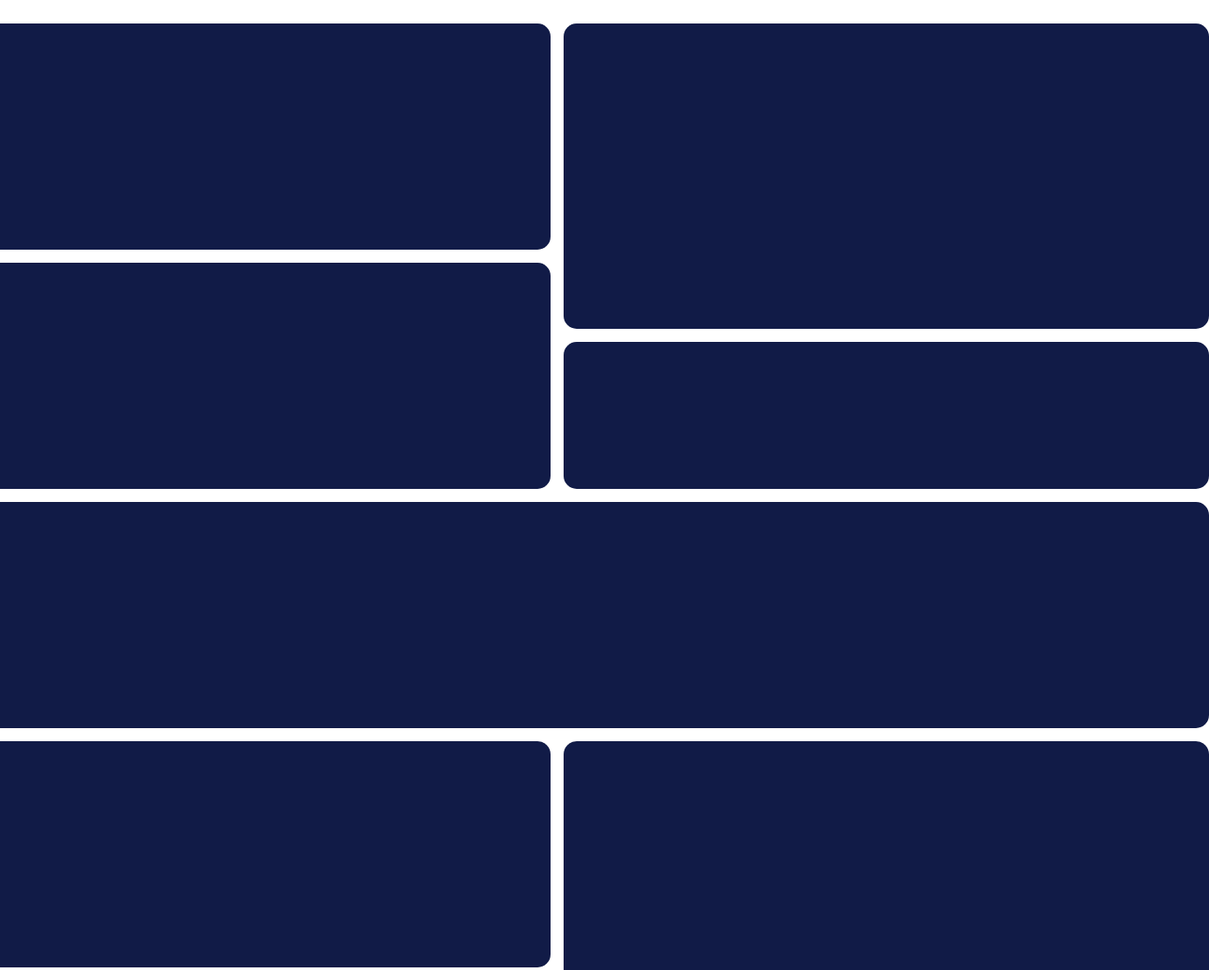
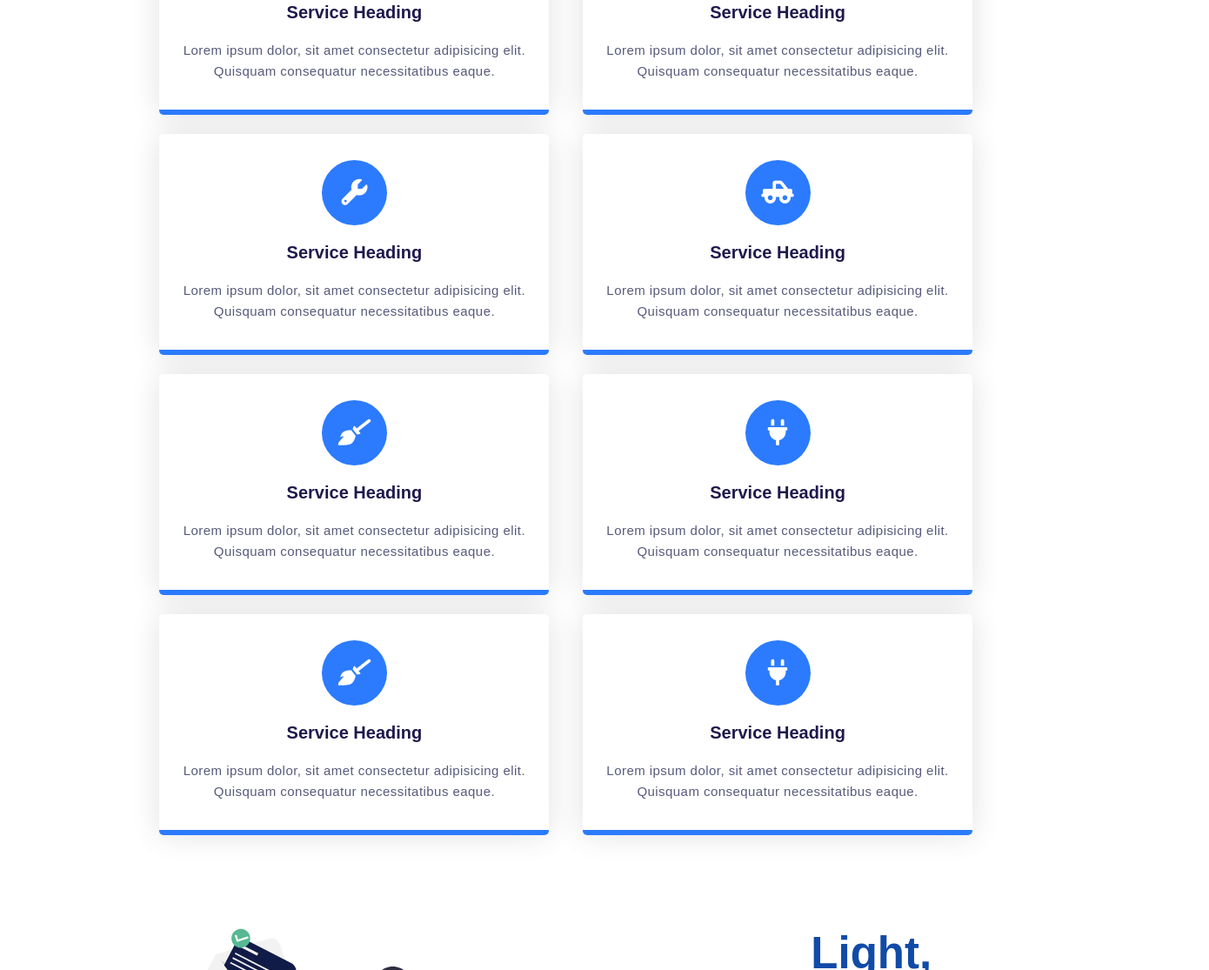
Before and after one commit to Sala7-dine/EcoTech, a plain HTML site: page Services.html in a window 1280 px wide. Shown: the part 1179-2294 px from the top of the page at 87% size, 1390 px wide, since content can reach past the window. Drawn offline with Linux system fonts and the light colour scheme.

Commit message:
Termine La page de Service

```diff
--- a/Services.html
+++ b/Services.html
@@ -5,7 +5,18 @@
     <meta name="viewport" content="width=device-width, initial-scale=1.0">
     <title>Ecot-Tech | Home</title>
     <link rel="stylesheet" href="style.css">
+
+    <!-- Font Awesome CDN-->
+    <link
+    rel="stylesheet"
+    href="https://cdnjs.cloudflare.com/ajax/libs/font-awesome/6.0.0-beta3/css/all.min.css"
+    />
     <link rel="stylesheet" href="https://cdnjs.cloudflare.com/ajax/libs/font-awesome/4.7.0/css/font-awesome.min.css">
+     <!-- Google Font -->
+     <link
+       href="https://fonts.googleapis.com/css2?family=Poppins:wght@400;500;600&display=swap"
+       rel="stylesheet"
+     />
 </head>
 <body style="background-image:url(/images/svg-bg.svg);background-repeat:no-repeat;background-size:contain;background-position-x:800px;background-position-y:-400px; ">
 
@@ -48,25 +59,116 @@
     </section>
 
 
-    <section class="services">
+    <section class="services-section">
+        <div class="services-row">
+          <h2 class="section-heading">Our Services</h2>
+        </div>
+        <div class="services-row">
+          <div class="services-column">
+            <div class="services-card">
+              <div class="icon-wrapper">
+                <i class="fas fa-hammer"></i>
+              </div>
+              <h3 class="services-title">Service Heading</h3>
+              <p class="services-para">
+                Lorem ipsum dolor, sit amet consectetur adipisicing elit. Quisquam
+                consequatur necessitatibus eaque.
+              </p>
+            </div>
+          </div>
+          <div class="services-column">
+            <div class="services-card">
+              <div class="icon-wrapper">
+                <i class="fas fa-brush"></i>
+              </div>
+              <h3 class="services-title">Service Heading</h3>
+              <p class="services-para">
+                Lorem ipsum dolor, sit amet consectetur adipisicing elit. Quisquam
+                consequatur necessitatibus eaque.
+              </p>
+            </div>
+          </div>
 
-        <div class="title">Our Services</div>
+          <div class="services-column">
+            <div class="services-card">
+              <div class="icon-wrapper">
+                <i class="fas fa-wrench"></i>
+              </div>
+              <h3 class="services-title">Service Heading</h3>
+              <p class="services-para">
+                Lorem ipsum dolor, sit amet consectetur adipisicing elit. Quisquam
+                consequatur necessitatibus eaque.
+              </p>
+            </div>
+          </div>
 
-        <div class="grid-parent">
+          <div class="services-column">
+            <div class="services-card">
+              <div class="icon-wrapper">
+                <i class="fas fa-truck-pickup"></i>
+              </div>
+              <h3 class="services-title">Service Heading</h3>
+              <p class="services-para">
+                Lorem ipsum dolor, sit amet consectetur adipisicing elit. Quisquam
+                consequatur necessitatibus eaque.
+              </p>
+            </div>
+          </div>
 
-            <div class="grid-child c1"></div>
-            <div class="grid-child c2"></div>
-            <div class="grid-child c3"></div>
-            <div class="grid-child c4"></div>
-            <div class="grid-child c5"></div>
-            <div class="grid-child c6"></div>
-            <div class="grid-child c7"></div>
-            <div class="grid-child c8"></div>
-            <div class="grid-child c9"></div>
+          <div class="services-column">
+            <div class="services-card">
+              <div class="icon-wrapper">
+                <i class="fas fa-broom"></i>
+              </div>
+              <h3 class="services-title">Service Heading</h3>
+              <p class="services-para">
+                Lorem ipsum dolor, sit amet consectetur adipisicing elit. Quisquam
+                consequatur necessitatibus eaque.
+              </p>
+            </div>
+          </div>
 
-         </div>
+          <div class="services-column">
+            <div class="services-card">
+              <div class="icon-wrapper">
+                <i class="fas fa-plug"></i>
+              </div>
+              <h3 class="services-title">Service Heading</h3>
+              <p class="services-para">
+                Lorem ipsum dolor, sit amet consectetur adipisicing elit. Quisquam
+                consequatur necessitatibus eaque.
+              </p>
+            </div>
+          </div>
 
-    </section>
+          <div class="services-column">
+            <div class="services-card">
+              <div class="icon-wrapper">
+                <i class="fas fa-broom"></i>
+              </div>
+              <h3 class="services-title">Service Heading</h3>
+              <p class="services-para">
+                Lorem ipsum dolor, sit amet consectetur adipisicing elit. Quisquam
+                consequatur necessitatibus eaque.
+              </p>
+            </div>
+          </div>
+
+          <div class="services-column">
+            <div class="services-card">
+              <div class="icon-wrapper">
+                <i class="fas fa-plug"></i>
+              </div>
+              <h3 class="services-title">Service Heading</h3>
+              <p class="services-para">
+                Lorem ipsum dolor, sit amet consectetur adipisicing elit. Quisquam
+                consequatur necessitatibus eaque.
+              </p>
+            </div>
+          </div>
+
+        </div>
+      </section>
 
 
     <section class="details" style="margin-top:-100px ;">
@@ -81,7 +183,6 @@
             </div>
         </div>
     </section>
-
 
 
     <footer>
@@ -115,8 +216,6 @@
 
 
 
-
-
     <script>
         function myFunction() {
           var x = document.getElementById("mobile");
--- a/style.css
+++ b/style.css
@@ -1,8 +1,8 @@
 :root{
-    --blue-1-t : #091133 ;
-    --blue-dark-1-t : #082298;
-    --blue-2-c : #111b47;
-    --blue-2-p : #505F98;
+    --blue-1-t : #114ba8 ;
+    --blue-dark-1-t : #004dc9;
+    --blue-2-c : #164796;
+    --blue-2-p : #5b7cb1;
     --blue-dark-3 : #007AFF;
     --blue-4-b : #505F98;
     --grey-dark-1-t : #a6a6a6;
@@ -423,6 +423,7 @@ header , .Home , .About{
     flex-direction: column;
     align-items: center;
     gap: 20px;
+
 }
 
 .contact-form .title{
@@ -484,8 +485,8 @@ header , .Home , .About{
     color:#ffffffa2;;
     font-size: 22px;
     padding: 16px 22px;
-    background-color: #505F98;
-    border: 1px solid #082055;
+    background-color: #161d6f9c;
+    border: none;
     border-radius: 35px;
     cursor: pointer;
     position: relative;
@@ -507,86 +508,113 @@ header , .Home , .About{
 }
 
 .contact-btn:hover{
-    background-color: #333eba74;
+    background-color: #7e83bd69;
 }
 
 
 /*------------------------------------ Services Section ---------------------------------- */
 
 
-.services{
-    display: flex;
-    flex-direction: column;
-    justify-content: center;
-    align-items: center;
-    gap: 80px;
-    background-color: var(--white);
-    height: 240vh;
-}
-
-.services .title{
-    font-size: 1.7rem;
-    text-decoration: underline;
-    font-weight: 700;
-    color: var(--blue-1-t);
-
+ .services-section {
+    height: 170vh;
+    width: 100%;
+    display: grid;
+    place-items: center;
   }
 
 
-.grid-parent{
-    display: grid;
-    grid-template-columns: repeat(6, 1fr);
-    grid-template-rows: repeat(15, 1fr);
-    gap: 15px;
-    width: 1500px;
-    height: 170vh;
+  .services-row {
+    display: flex;
+    flex-wrap: wrap;
+    justify-content: center;
   }
 
-.grid-child{
-    background-color: var(--blue-2-c);
-    border-radius: 15px;
+
+  .services-column {
+    width: 100%;
+    padding: 0 1em 1em 1em;
+    text-align: center;
   }
 
-.c1{
-    grid-column: 1/4;
-    grid-row: 1/4;
-}
-.c2{
-    grid-column: 4/7;
-    grid-row: 1/5;
-}
-.c3{
-    grid-column: 1/4;
-    grid-row: 4/7;
+
+  .services-card {
+    width: 98%;
+    height: 79%;
+    padding: 1em 0.5em;
+    background: linear-gradient(#ffffff 50%, #2c7bfe 50%);
+    background-size: 100% 200%;
+    background-position: 0 2.5%;
+    border-radius: 5px;
+    box-shadow: 0 0 35px rgba(0, 0, 0, 0.12);
+    cursor: pointer;
+    transition: 0.5s;
   }
 
-.c4{
-    grid-column: 4/7;
-   grid-row: 5/7;
-}
-.c5{
-    grid-column: 1/7;
-    grid-row: 7/10;
-}
-.c6{
-    grid-column: 1/4;
-    grid-row: 10/13;
+
+  .services-title {
+    font-size: 20px;
+    font-weight: 600;
+    color: #1f194c;
+    margin: 1em 0;
   }
 
-.c7{
-    grid-column: 4/7;
-    grid-row: 10/14;
+
+  .services-para {
+    color: #575a7b;
+    font-size: 15px;
+    line-height: 1.6;
+    letter-spacing: 0.03em;
   }
 
-.c8{
-    grid-column: 1/4;
-    grid-row: 13/16;
-}
-.c9{
-    grid-column: 4/7;
-    grid-row: 14/16;
+  .icon-wrapper {
+    background-color: #2c7bfe;
+    position: relative;
+    margin: auto;
+    font-size: 30px;
+    height: 2.5em;
+    width: 2.5em;
+    color: #ffffff;
+    border-radius: 50%;
+    display: grid;
+    place-items: center;
+    transition: 0.5s;
   }
 
+  .services-card:hover {
+    background-position: 0 100%;
+  }
+
+  .services-card:hover .icon-wrapper {
+    background-color: #ffffff;
+    color: #2c7bfe;
+  }
+
+  .services-card:hover h3 {
+    color: #ffffff;
+  }
+  .services-card:hover p {
+    color: #f0f0f0;
+  }
+
+  @media screen and (min-width: 768px) {
+    .services-section {
+      padding: 0 2em;
+    }
+    .services-column {
+      flex: 0 50%;
+      max-width: 50%;
+    }
+  }
+
+  @media screen and (min-width: 992px) {
+    .services-section {
+      padding: 0em 0em;
+    }
+    .services-column {
+      flex: 0 0 33.33%;
+      max-width: 33.33%;
+    }
+}
 
 /*------------------------------------ Footer Style ---------------------------------- */
 
```
Also changed, not shown: index.html (+2 -3 lines). Lines whose indentation alone changed are shown as unchanged.
